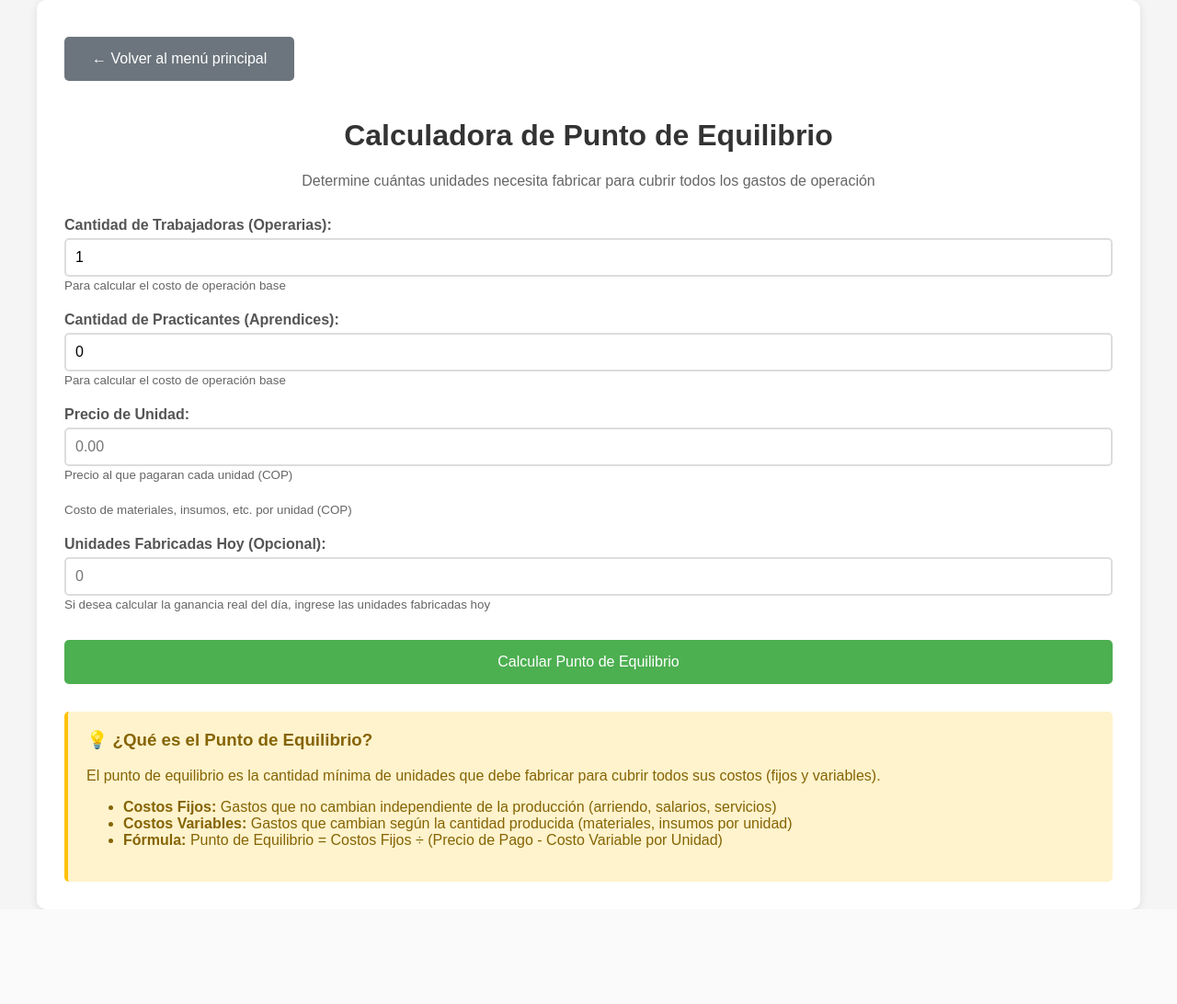
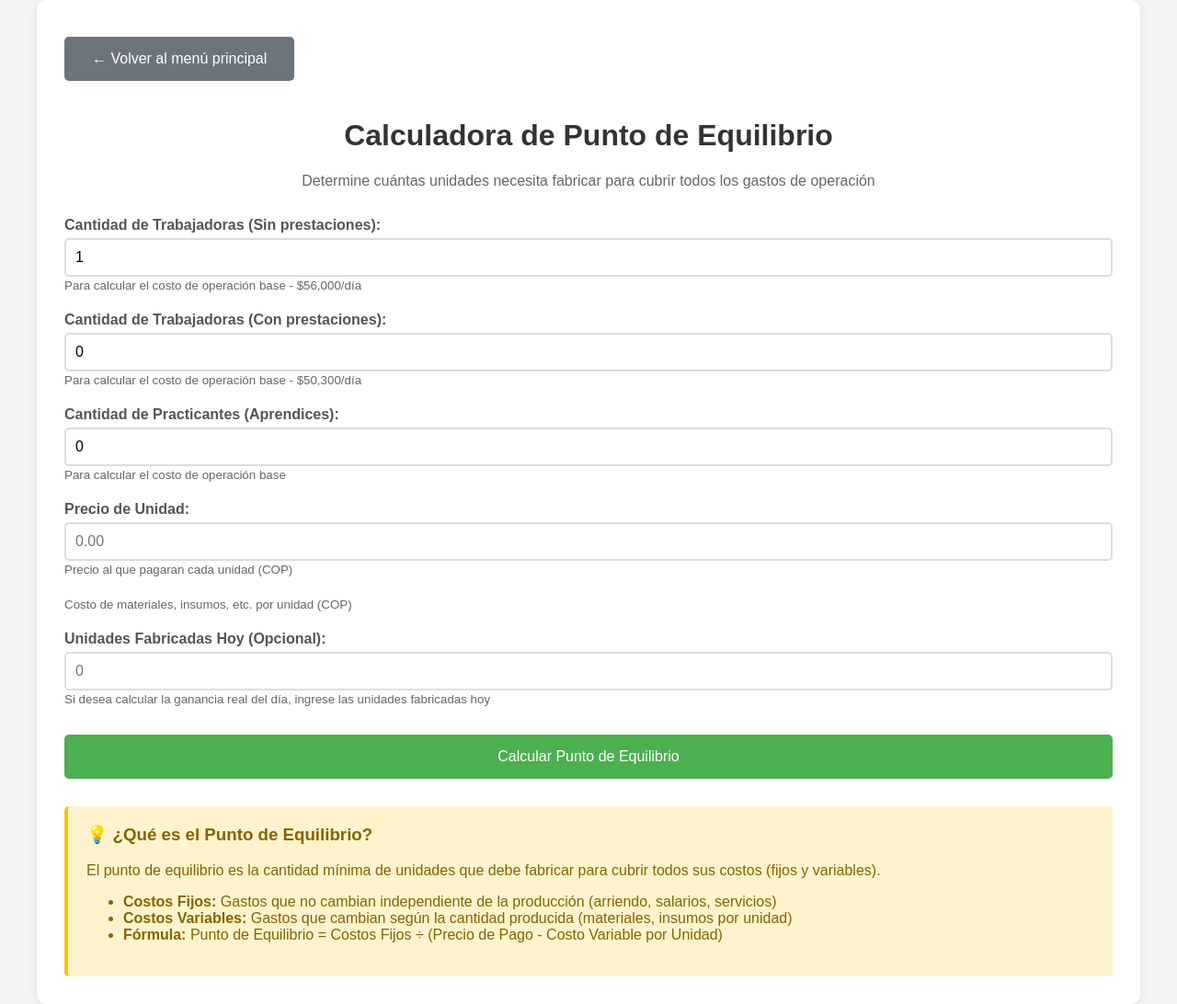
Before and after one commit to YaiDev23/gastos_confeccion, a FastAPI app: page /punto-equilibrio in a window 1280 px wide. Shown: the whole page at 92% size. Before the commit the page ends 989 px from the top, so only its background shows below. Run offline with FastAPI, Linux system fonts and the light colour scheme.

Commit message:
Add Docker configuration, update cost calculation logic, and enhance templates for worker salaries

```diff
--- a/app/api/endpoints.py
+++ b/app/api/endpoints.py
@@ -98,16 +98,17 @@ async def mostrar_punto_equilibrio(request: Request):
 async def calcular_costo(
     request: Request,
     cantidad_trabajadoras: int = Form(...),
+    cantidad_trabajadoras_prestaciones: int = Form(...),
     cantidad_practicantes: int = Form(...)
 ):
     # Datos base
     arriendo = 750000
     arriendo_diario = arriendo / 30
 
-    salario = {
-        'operaria': 64000,
-        'aprendiz': 30000
-    }
+    from app.api.schemas.operator_schema import OperatorSchema
+    salario = OperatorSchema.operaria['salario']
+    salario_prestaciones = OperatorSchema.operaria_prestaciones['salario']
+    salario_aprendiz = OperatorSchema.aprendiz['salario']
 
     gastos_fijos = {
         'gasolina': 10000,
@@ -117,11 +118,13 @@ async def calcular_costo(
     }
 
     # Cálculos
-    costo_trabajadoras = cantidad_trabajadoras * salario['operaria']
-    costo_practicantes = cantidad_practicantes * salario['aprendiz']
+    costo_trabajadoras = cantidad_trabajadoras * salario
+    costo_trabajadoras_prestaciones = cantidad_trabajadoras_prestaciones * salario_prestaciones
+    costo_practicantes = cantidad_practicantes * salario_aprendiz
     gastos_fijos_total = sum(gastos_fijos.values())
 
     costo_operacion = (costo_trabajadoras +
+                      costo_trabajadoras_prestaciones +
                       costo_practicantes +
                       gastos_fijos_total +
                       arriendo_diario)
@@ -129,8 +132,10 @@ async def calcular_costo(
     # Datos para el template
     datos = {
         'cantidad_trabajadoras': cantidad_trabajadoras,
+        'cantidad_trabajadoras_prestaciones': cantidad_trabajadoras_prestaciones,
         'cantidad_practicantes': cantidad_practicantes,
         'costo_trabajadoras': costo_trabajadoras,
+        'costo_trabajadoras_prestaciones': costo_trabajadoras_prestaciones,
         'costo_practicantes': costo_practicantes,
         'arriendo_diario': int(arriendo_diario),
         'gastos_fijos': gastos_fijos,
@@ -151,6 +156,7 @@ async def calcular_costo(
 async def calcular_punto_equilibrio(
     request: Request,
     cantidad_trabajadoras: int = Form(...),
+    cantidad_trabajadoras_prestaciones: int = Form(...),
     cantidad_practicantes: int = Form(...),
     precio_unidad: float = Form(...),
     unidades_fabricadas: int = Form(0)
@@ -159,10 +165,10 @@ async def calcular_punto_equilibrio(
     arriendo = 750000
     arriendo_diario = arriendo / 30
 
-    salario = {
-        'operaria': 64000,
-        'aprendiz': 30000
-    }
+    from app.api.schemas.operator_schema import OperatorSchema
+    salario = OperatorSchema.operaria['salario']
+    salario_prestaciones = OperatorSchema.operaria_prestaciones['salario']
+    salario_aprendiz = OperatorSchema.aprendiz['salario']
 
     gastos_fijos = {
         'gasolina': 10000,
@@ -172,11 +178,13 @@ async def calcular_punto_equilibrio(
     }
 
     # Cálculo del costo fijo total
-    costo_trabajadoras = cantidad_trabajadoras * salario['operaria']
-    costo_practicantes = cantidad_practicantes * salario['aprendiz']
+    costo_trabajadoras = cantidad_trabajadoras * salario
+    costo_trabajadoras_prestaciones = cantidad_trabajadoras_prestaciones * salario_prestaciones
+    costo_practicantes = cantidad_practicantes * salario_aprendiz
     gastos_fijos_total = sum(gastos_fijos.values())
 
     costo_fijo_total = (costo_trabajadoras +
+                       costo_trabajadoras_prestaciones +
                        costo_practicantes +
                        gastos_fijos_total +
                        arriendo_diario)
@@ -202,8 +210,10 @@ async def calcular_punto_equilibrio(
     # Datos para el template
     datos = {
         'cantidad_trabajadoras': cantidad_trabajadoras,
+        'cantidad_trabajadoras_prestaciones': cantidad_trabajadoras_prestaciones,
         'cantidad_practicantes': cantidad_practicantes,
         'costo_trabajadoras': costo_trabajadoras,
+        'costo_trabajadoras_prestaciones': costo_trabajadoras_prestaciones,
         'costo_practicantes': costo_practicantes,
         'arriendo_diario': int(arriendo_diario),
         'gastos_fijos_total': gastos_fijos_total,
@@ -227,14 +237,14 @@ async def calcular_punto_equilibrio(
     })
 
 @router.get("/cost_operation")
-def get_cost_operation(cantidad_trabajadoras: int, cantidad_practicantes: int):
+def get_cost_operation(cantidad_trabajadoras: int, cantidad_trabajadoras_prestaciones: int, cantidad_practicantes: int):
     arriendo = 750000
     arriendo_x_dia = arriendo / 30
 
-    salario = {
-        'operaria': 64000,
-        'aprendiz': 30000
-    }
+    from app.api.schemas.operator_schema import OperatorSchema
+    salario = OperatorSchema.operaria['salario']
+    salario_prestaciones = OperatorSchema.operaria_prestaciones['salario']
+    salario_aprendiz = OperatorSchema.aprendiz['salario']
 
     gastos_fijos = {
         'gasolina': 10000,
@@ -243,8 +253,9 @@ def get_cost_operation(cantidad_trabajadoras: int, cantidad_practicantes: int):
         'maquinas': 10000
     }
 
-    costo_operacion = (cantidad_trabajadoras * salario['operaria'] +
-                      cantidad_practicantes * salario['aprendiz'] +
+    costo_operacion = (cantidad_trabajadoras * salario +
+                      cantidad_trabajadoras_prestaciones * salario_prestaciones +
+                      cantidad_practicantes * salario_aprendiz +
                       gastos_fijos['gasolina'] +
                       gastos_fijos['hilos'] +
                       gastos_fijos['luz'] +
--- a/app/main.py
+++ b/app/main.py
@@ -2,7 +2,7 @@ from fastapi import FastAPI
 from fastapi.templating import Jinja2Templates
 from fastapi.staticfiles import StaticFiles
 import os
-from api.endpoints import router
+from app.api.endpoints import router
 
 app = FastAPI()
 
@@ -16,5 +16,5 @@ app.include_router(router)
 
 if __name__ == "__main__":
     import uvicorn
-    port = int(os.environ.get("PORT", 10001))
+    port = int(os.environ.get("PORT", 8001))
     uvicorn.run("main:app", host="0.0.0.0", port=port, reload=False)
--- a/app/templates/menu.html
+++ b/app/templates/menu.html
@@ -47,7 +47,8 @@
             <h4 style="color: #555;">Datos Base del Sistema:</h4>
             <ul style="color: #666;">
                 <li>Arriendo mensual: $750,000</li>
-                <li>Salario operaria: $64,000/día</li>
+                <li>Salario operaria sin prestaciones: $56,000/día</li>
+                <li>Salario operaria con prestaciones: $50,300/día</li>
                 <li>Salario aprendiz: $30,000/día</li>
             </ul>
         </div>
--- a/app/templates/punto_equilibrio.html
+++ b/app/templates/punto_equilibrio.html
@@ -12,7 +12,7 @@
 
 <form action="/calcular-equilibrio" method="post">
     <div class="form-group">
-        <label for="cantidad_trabajadoras">Cantidad de Trabajadoras (Operarias):</label>
+        <label for="cantidad_trabajadoras">Cantidad de Trabajadoras (Sin prestaciones):</label>
         <input
             type="number"
             id="cantidad_trabajadoras"
@@ -21,7 +21,20 @@
             value="1"
             required
         >
-        <small style="color: #666;">Para calcular el costo de operación base</small>
+        <small style="color: #666;">Para calcular el costo de operación base - $56,000/día</small>
+    </div>
+
+    <div class="form-group">
+        <label for="cantidad_trabajadoras_prestaciones">Cantidad de Trabajadoras (Con prestaciones):</label>
+        <input
+            type="number"
+            id="cantidad_trabajadoras_prestaciones"
+            name="cantidad_trabajadoras_prestaciones"
+            min="0"
+            value="0"
+            required
+        >
+        <small style="color: #666;">Para calcular el costo de operación base - $50,300/día</small>
     </div>
 
     <div class="form-group">
--- a/requierements.txt
+++ b/requierements.txt
@@ -2,3 +2,4 @@ fastapi
 jinja2
 python-multipart
 uvicorn
+pytz
```
Also changed, not shown: app/api/schemas/operator_schema.py (added, +14 -0 lines), app/templates/formulario.html (+15 -2 lines), app/templates/resultado.html (+7 -2 lines), 2 other files.
